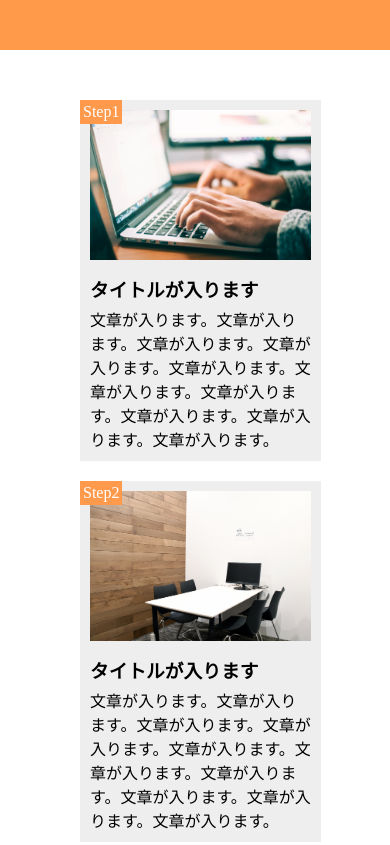
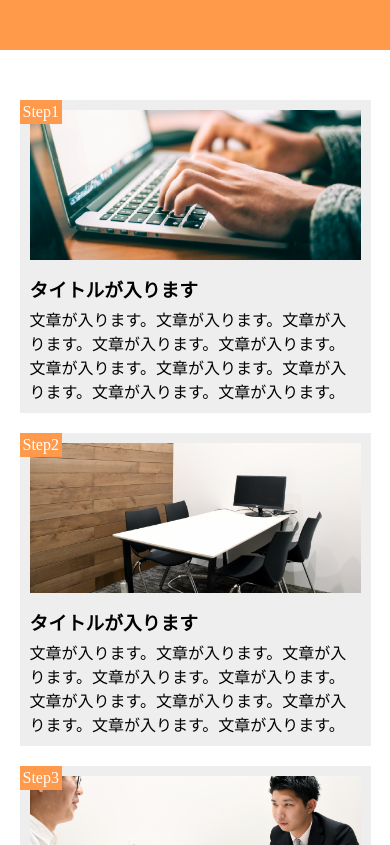
Before and after one commit to kazuya120/chapter10-, a plain HTML site: page index.html in a window 390 px wide. Shown: the top 845 px of the page. Drawn offline with Linux system fonts and the light colour scheme.

Commit message:
Initial Commit

```diff
--- a/style.css
+++ b/style.css
@@ -76,19 +76,18 @@ footer{
 
 
   main{
-    width: 90%;
+    width: 100%;
     margin-top: 30px;
     margin-bottom: 30px;
-    padding-left: 80px;
     display: inline-block;
+
   }
 
   .box{
-    width: auto;
-    height: auto;
+    width: 90%;
+    margin: 0 auto;
     margin-top: 20px;
     margin-bottom: 20px;
-
   }
 
   .img1{
@@ -108,4 +107,6 @@ footer{
     width: 100%;
     height: 50px;
   }
+
+
 }
```
